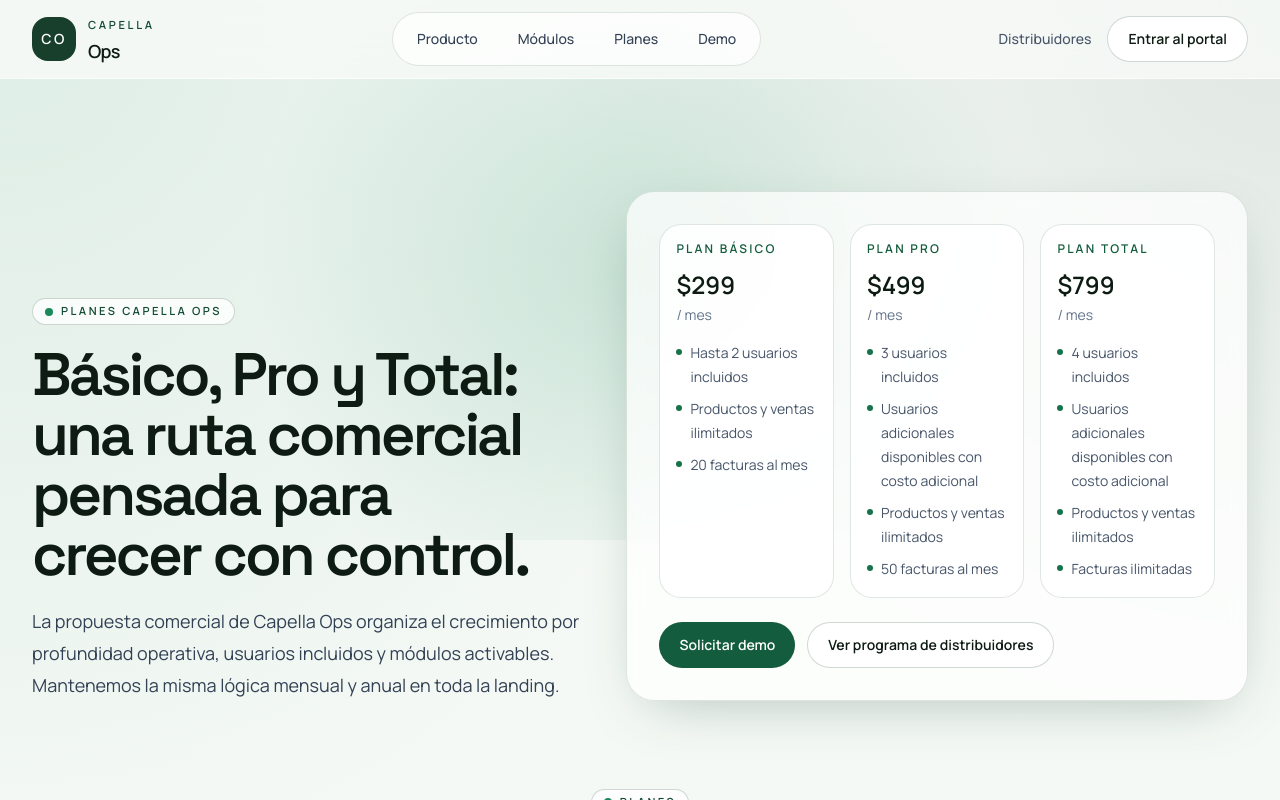
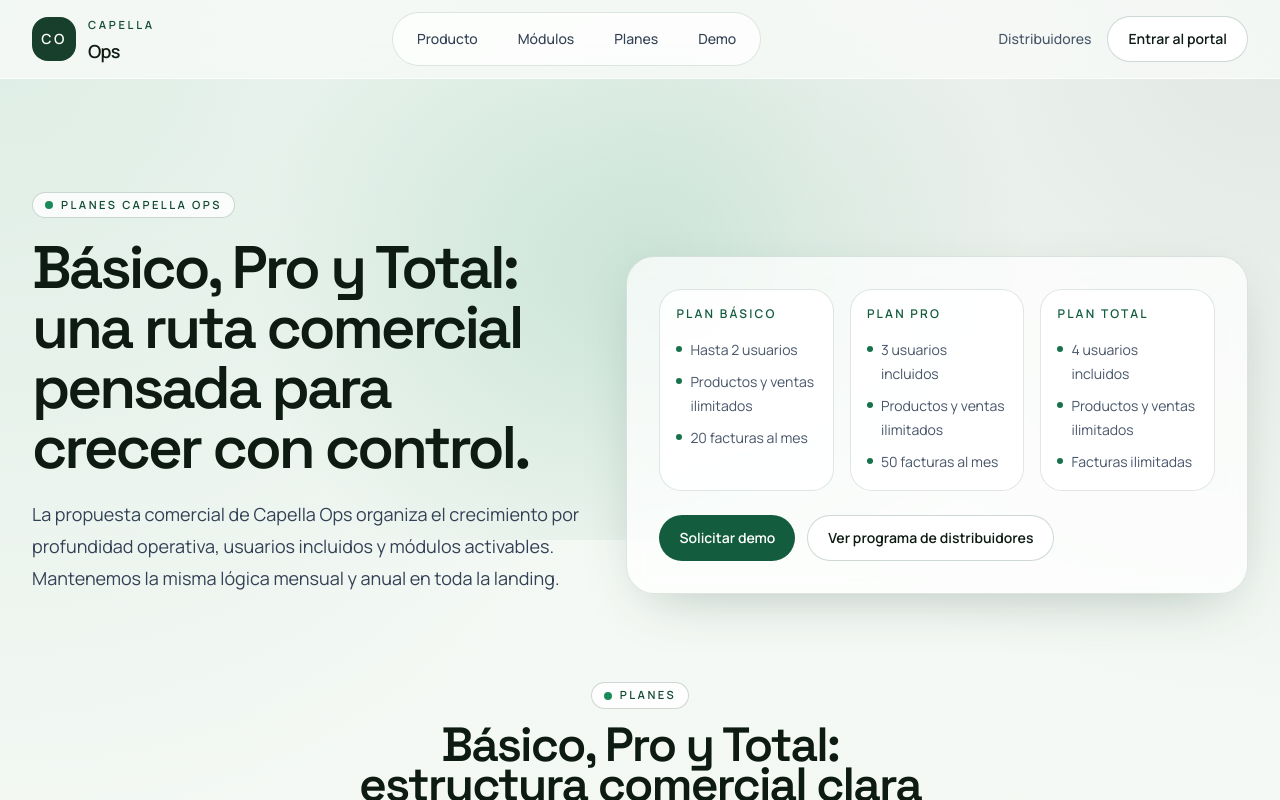
Before and after one commit to Asteroide97/capella-ops-landing, a Next.js app: page /planes in a window 1280 px wide. Shown: the top 800 px of the page. Built offline with nearby package versions, Linux system fonts and the light colour scheme.

Commit message:
Remove duplicated pricing from plans hero

```diff
--- a/src/app/planes/page.tsx
+++ b/src/app/planes/page.tsx
@@ -4,7 +4,6 @@
 import { PricingSection } from "@/components/sections/pricing-section";
 import { ButtonLink } from "@/components/ui/button-link";
 import { Container } from "@/components/ui/container";
-import { pricingPlans } from "@/lib/site";
 
 export const metadata: Metadata = {
   title: "Planes",
@@ -12,13 +11,20 @@
     "Consulta los planes Básico, Pro y Total de Capella Ops, con usuarios incluidos, módulos comerciales y descuento anual derivado del precio mensual."
 };
 
-function formatMoney(value: number) {
-  return new Intl.NumberFormat("es-MX", {
-    style: "currency",
-    currency: "MXN",
-    maximumFractionDigits: 0
-  }).format(value);
-}
+const planSummaries = [
+  {
+    name: "Básico",
+    items: ["Hasta 2 usuarios", "Productos y ventas ilimitados", "20 facturas al mes"]
+  },
+  {
+    name: "Pro",
+    items: ["3 usuarios incluidos", "Productos y ventas ilimitados", "50 facturas al mes"]
+  },
+  {
+    name: "Total",
+    items: ["4 usuarios incluidos", "Productos y ventas ilimitados", "Facturas ilimitadas"]
+  }
+] as const;
 
 export default function PlansPage() {
   return (
@@ -38,13 +44,11 @@
 
           <div className="surface-panel p-6 sm:p-8">
             <div className="grid gap-4 sm:grid-cols-3">
-              {pricingPlans.map((plan) => (
+              {planSummaries.map((plan) => (
                 <div key={plan.name} className="rounded-[22px] border border-[color:var(--line)] bg-white/85 p-4">
                   <p className="text-xs font-semibold uppercase tracking-[0.18em] text-green-700">Plan {plan.name}</p>
-                  <p className="mt-3 text-2xl font-semibold text-ink">{formatMoney(plan.monthlyPrice)}</p>
-                  <p className="mt-1 text-sm text-slate-500">/ mes</p>
                   <ul className="mt-4 space-y-2 text-sm leading-6 text-slate-600">
-                    {plan.features.map((feature) => (
+                    {plan.items.map((feature) => (
                       <li key={feature} className="flex items-start gap-2">
                         <span className="mt-2 h-1.5 w-1.5 shrink-0 rounded-full bg-green-600" />
                         <span>{feature}</span>
```
Also changed, not shown: 2 other files (tests, documents, lock files or other folders).
